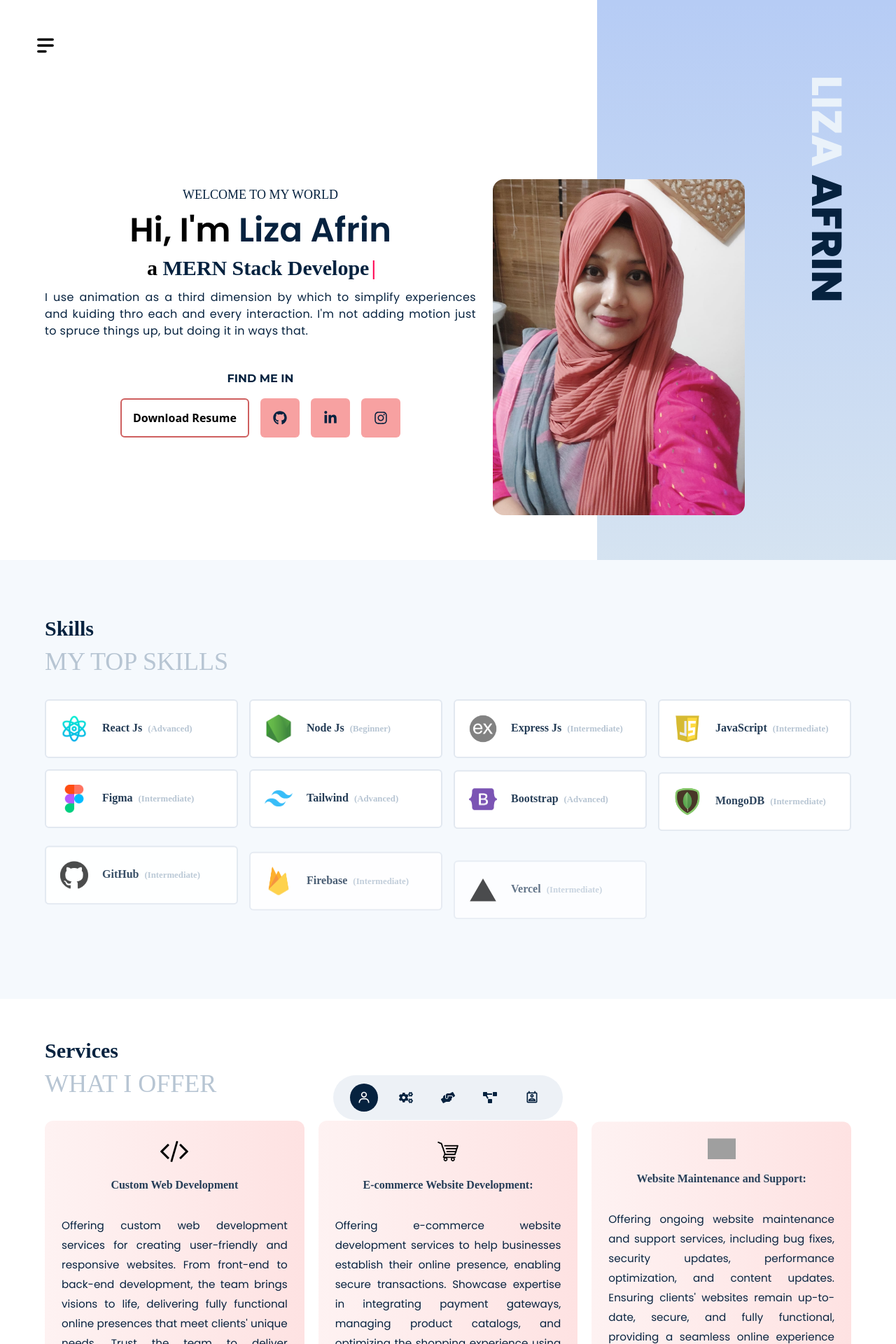
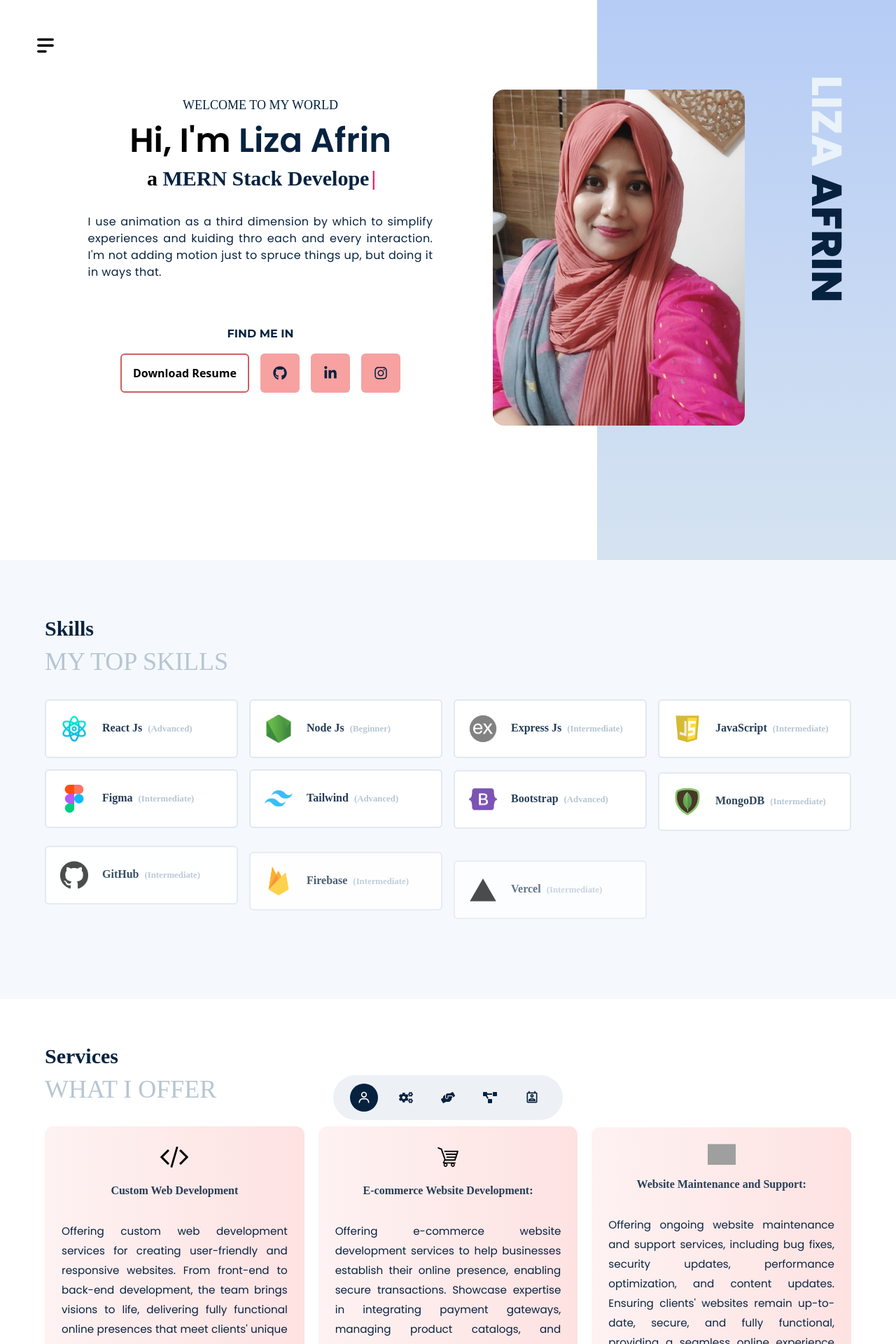
Before and after one commit to lizaafrin/portfolio-liza, a React (Vite) app: page / in a window 1280 px wide. Shown: the top 1920 px of the page at 70% size. Built offline with nearby package versions, Linux system fonts and the light colour scheme; grey boxes are pictures that could not be loaded; a web font is replaced by a local one.

Commit message:
Responsive design for mobile and tab done

```diff
--- a/src/components/Banner/Media.jsx
+++ b/src/components/Banner/Media.jsx
@@ -25,7 +25,7 @@ const Media = () => {
         <h2 className="text-base uppercase font-titleFont mb-4 mt-8">
           Find me in
         </h2>
-        <div className="flex gap-4 justify-center">
+        <div className="flex gap-4 mb-7 justify-center">
           <a
             download="lizaafrin.pdf"
             href={resume}
@@ -67,25 +67,6 @@ const Media = () => {
           </a>
         </div>
       </div>
-      {/* <div>
-          <h2 className="text-base uppercase font-titleFont mb-4">
-            BEST SKILL ON
-          </h2>
-          <div className="flex gap-4">
-            <span className="bannerIcon">
-              <FaReact />
-            </span>
-            <span className="bannerIcon">
-              <SiNextdotjs />
-            </span>
-            <span className="bannerIcon">
-              <SiTailwindcss />
-            </span>
-            <span className="bannerIcon">
-              <SiFigma />
-            </span>
-          </div>
-        </div> */}
     </div>
   );
 };
--- a/src/components/Hero.jsx
+++ b/src/components/Hero.jsx
@@ -19,7 +19,7 @@ const Hero = () => {
 
   return (
     <section id="home" className="overflow-hidden">
-      <div className="min-h-screen relative flex md:flex-row flex-col-reverse md:items-end">
+      <div className="lg:min-h-screen lg:py-0 py-20 relative flex lg:flex-row flex-col-reverse justify-center items-center lg:items-end">
         <div
           data-aos="slide-left"
           data-aos-delay="1200"
@@ -32,7 +32,7 @@ const Hero = () => {
         </div>
 
         {/* first col */}
-        <div className="pb-16 px-6 pt-20" data-aos="fade-down">
+        <div className="lg:pb-48 px-6 lg:pt-0 pt-20" data-aos="fade-down">
           {/* <h2>{hero.title}</h2>
           <br />
           <div className="flex justify-end">
@@ -71,7 +71,7 @@ const Hero = () => {
                   cursorColor="#ff014f"
                 />
               </h2>
-              <p className="text-base font-bodyFont leading-6 tracking-wide text-justify">
+              <p className="text-base w-[80%] py-5 mx-auto font-bodyFont leading-6 tracking-wide text-justify">
                 I use animation as a third dimension by which to simplify
                 experiences and kuiding thro each and every interaction. I'm not
                 adding motion just to spruce things up, but doing it in ways
--- a/src/components/Projects.jsx
+++ b/src/components/Projects.jsx
@@ -13,8 +13,8 @@ import { FaGlobe } from "react-icons/fa";
 const Projects = () => {
   const { Projects } = content;
   return (
-    <section className="bg-bg_light_primary my-24" id="projects">
-      <div className="md:container px-5 pt-14 min-h-screen flex flex-col justify-between">
+    <section className="bg-bg_light_primary pt-6 my-28" id="projects">
+      <div className="lg:container px-5 pt-14 min-h-screen flex flex-col justify-between">
         <div>
           <h2 className="title" data-aos="fade-down">
             {Projects.title}
@@ -25,22 +25,22 @@ const Projects = () => {
           <br />
           <div className="flex flex-col gap-10">
             {Projects.project_content.map((content, i) => (
-              <div className="group flex flex-col md:flex-row gap-10 justify-center items-center mb-10 bg-white p-8 rounded-xl">
-                <div className="w-full md:w-1/2 h-40 md:h-96 overflow-hidden cursor-pointer">
+              <div className="group flex flex-col lg:flex-row gap-10 justify-center items-center mb-10 bg-white p-8 rounded-xl">
+                <div className="w-full lg:w-1/2 h-60 md:h-72 lg:h-96 overflow-hidden cursor-pointer">
                   <img
                     src={content.image}
                     alt="..."
                     className="h-auto group-hover:-translate-y-[87%] duration-[7s]"
                   />
                 </div>
-                <div className="w-full md:w-1/2 flex flex-col gap-1 mt-2 md:px-8">
-                  <h5 className="font-bold font-Poppins text-2xl md:text-4xl">
+                <div className="w-full lg:w-1/2 flex flex-col gap-1 mt-2 lg:px-8">
+                  <h5 className="font-bold font-Poppins text-2xl lg:text-4xl">
                     {content.title}
                   </h5>
-                  <p className="text-sm md:text-lg my-4 text-justify">
+                  <p className="md:text-base lg:text-lg my-4 text-justify">
                     {content.description}
                   </p>
-                  <div className="md:flex grid grid-cols-2 gap-4 mb-8 mt-2">
+                  <div className="lg:flex grid grid-cols-2 gap-4 mb-8 mt-2">
                     {content.technologies.map((tenology, i) => (
                       <p className=" bg-slate-200 px-4 py-2 text-center capitalize rounded-full text-sm">
                         {tenology}
--- a/src/components/Services.jsx
+++ b/src/components/Services.jsx
@@ -4,7 +4,7 @@ const Services = () => {
   const { services } = content;
   return (
     <section id="services">
-      <div className="md:container px-5 py-14 mb-14">
+      <div className="md:container px-5 py-16 mb-14">
         <h2 className="title" data-aos="fade-down">
           {services.title}
         </h2>
```
